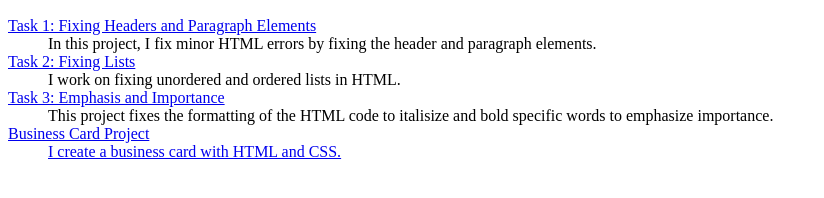
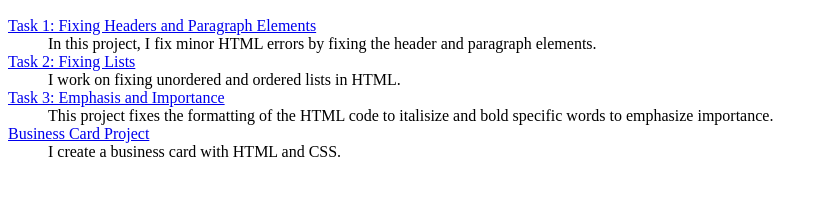
Before and after one commit to dianee0/website, a plain HTML site: page index.html in a window 1280 px wide. Shown: the part 218-416 px from the top of the page, without its empty margins (0-824 px from the left). Drawn offline with Linux system fonts and the light colour scheme.

Commit message:
updating main website

```diff
--- a/index.html
+++ b/index.html
@@ -16,7 +16,7 @@
     <dd>I work on fixing unordered and ordered lists in HTML.</dd>
     <dt><a href = "https://codepen.io/dianee0/pen/oNaXPZm">Task 3: Emphasis and Importance</a></dt>
     <dd>This project fixes the formatting of the HTML code to italisize and bold specific words to emphasize importance.</dd>
-    <dt><a href = "https://dianee0.github.io/website/businesscard"> Business Card Project</dt>
+    <dt><a href = "https://dianee0.github.io/website/businesscard"> Business Card Project</a></dt>
     <dd>I create a business card with HTML and CSS.</dd>
   </dl>
 </body>
```
